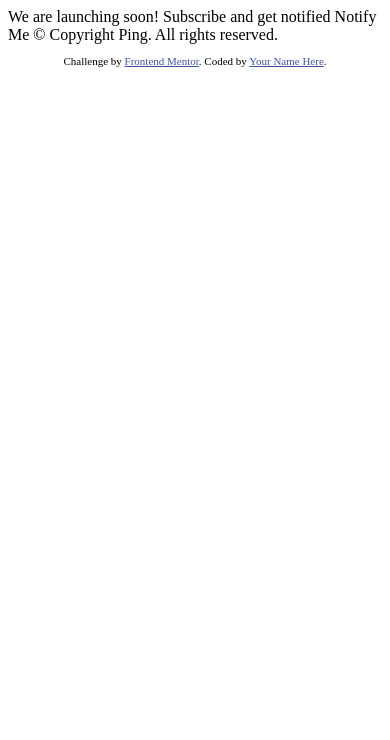
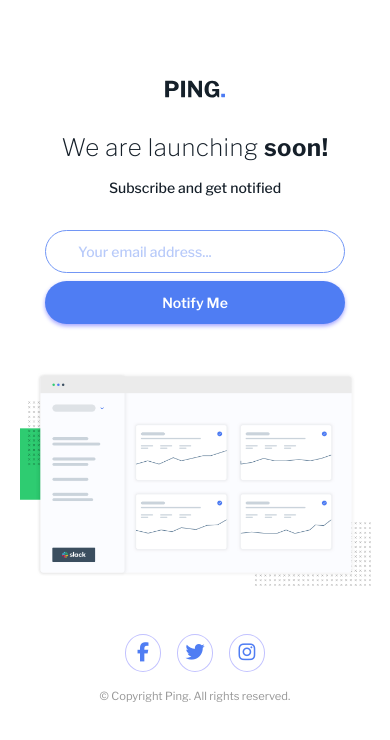
Before and after one commit to juliabush/ping-coming-soon-page, a plain HTML site: page index.html in a window 390 px wide. Drawn offline with nearby package versions, Linux system fonts and the light colour scheme.

Commit message:
made desktop and mobile versions

```diff
--- a/index.html
+++ b/index.html
@@ -5,30 +5,43 @@
   <meta name="viewport" content="width=device-width, initial-scale=1.0"> <!-- displays site properly based on user's device -->
 
   <link rel="icon" type="image/png" sizes="32x32" href="./images/favicon-32x32.png">
-
-  <title>Frontend Mentor | Ping coming soon page</title>
-
-  <!-- Feel free to remove these styles or customise in your own stylesheet 👍 -->
-  <style>
-    .attribution { font-size: 11px; text-align: center; }
-    .attribution a { color: hsl(228, 45%, 44%); }
-  </style>
+  <link rel="stylesheet" href="style.css">
+  <link href="https://cdnjs.cloudflare.com/ajax/libs/font-awesome/6.5.1/css/all.min.css" rel="stylesheet">
+  <title>Julia | Ping coming soon page</title>
+  <script src="main.js" defer></script>
 </head>
 <body>
-
-  We are launching soon!
-
-  Subscribe and get notified
-
-  Notify Me
-
-  &copy; Copyright Ping. All rights reserved.
-
+<main class="website__container">
+  <header class="website__logo">
+    <img src="images/logo.svg" alt="">
+  </header>
+  <h1 class="website__main-title">
+      We are launching<span class="main-title__accent"> soon!</span>
+  </h1>
+  <h2 class="website__sub-title">
+    Subscribe and get notified
+  </h2>
+  <div class="website__rectangle-spacing">
+    <form action="#" class="website__email-form">
+      <div class="email-form__container">
+        <input type="email" placeholder="Your email address...">
+      </div>
+    </form>
+    <button type="submit" class="website__submit-button">
+      Notify Me
+    </button>
+  </div>
+  <div class="website__main-image">
+    <img src="images/illustration-dashboard.png" alt="">
+  </div>
+  <div class="website__flex-icons">
+    <span class="icon__border"><i class="fa fa-circle fa-brands fa-facebook-f"></i></span>
+    <span class="icon__border"><i class="fa-brands fa-twitter"></i></span>
+    <span class="icon__border"><i class="fa-brands fa-instagram"></i></span>
+  </div>
   <footer>
-    <p class="attribution">
-      Challenge by <a href="https://www.frontendmentor.io?ref=challenge" target="_blank">Frontend Mentor</a>.
-      Coded by <a href="#">Your Name Here</a>.
-    </p>
+      &copy; Copyright Ping. All rights reserved.
   </footer>
+</main>
 </body>
 </html>
--- /dev/null
+++ b/main.js
@@ -0,0 +1,15 @@
+const form = document.querySelector('.website-email__form')
+const input = document.querySelector('.email-form__input')
+
+form.addEventListener('submit', (e) => {
+    let messages = []
+    if (input.value === '' || input.value == null ){
+        messages.push('Email Address is required')
+    }
+    e.preventDefault()
+})
+
+function validateEmail(email) {
+    const emailPattern = /^[^\s@]+@[^\s@]+\.[^\s@]+$/; // A basic email regex
+    return emailPattern.test(email);
+}
--- a/style.css
+++ b/style.css
@@ -0,0 +1,178 @@
+@import url('https://fonts.googleapis.com/css2?family=Libre+Franklin:ital,wght@0,100..900;1,100..900&display=swap');
+
+:root {
+    /* Fonts */
+    --ff-main: 'Libre Franklin';
+    --font-size: 1.25rem;
+    --fw-light: 200;
+    --fw-mid: 600;
+    --fw-bold: 700;
+
+    /* Colors */
+    --clr-primary-blue: hsl(223, 87%, 63%);
+    --clr-secondary-paleblue:  hsl(223, 100%, 88%);
+    --clr-secondary-lightred: hsl(354, 100%, 66%);
+    --clr-neutral-grey: hsl(0, 0%, 59%);
+    --clr-neutral-vdarkblue:  hsl(209, 33%, 12%);
+}
+/* 1. Use a more-intuitive box-sizing model */
+*, *::before, *::after {
+    box-sizing: border-box;
+  }
+
+  /* 2. Remove default margin */
+  * {
+    margin: 0;
+  }
+
+  body {
+    /* 3. Add accessible line-height */
+    line-height: 1.5;
+    /* 4. Improve text rendering */
+    -webkit-font-smoothing: antialiased;
+  }
+
+  /* 5. Improve media defaults */
+  img, picture, video, canvas, svg {
+    display: block;
+    max-width: 100%;
+  }
+
+  /* 6. Inherit fonts for form controls */
+  input, button, textarea, select {
+    font: inherit;
+  }
+
+  /* 7. Avoid text overflows */
+  p, h1, h2, h3, h4, h5, h6 {
+    overflow-wrap: break-word;
+  }
+
+  /* 8. Improve line wrapping */
+  p {
+    text-wrap: pretty;
+  }
+  h1, h2, h3, h4, h5, h6 {
+    text-wrap: balance;
+  }
+
+  /*
+    9. Create a root stacking context
+  */
+  #root, #__next {
+    isolation: isolate;
+  }
+  html {
+    height: 100%;
+  }
+  main {
+    display: grid;
+    justify-items: center;
+    font-family: var(--ff-main);
+  }
+  .website__logo {
+    margin-top: 5rem;
+    width: 60px;
+    margin-bottom: 2rem;
+  }
+  .website__main-title {
+    font-size: 1.5rem;
+    font-weight: var(--fw-light);
+    color: var(--clr-neutral-vdarkblue);
+    letter-spacing: .5px;
+    margin-bottom: .7rem;
+  }
+  span {
+    font-weight: var(--fw-bold);
+  }
+  .website__sub-title {
+    font-size: .875rem;
+    font-weight: 500;
+    color: var(--clr-neutral-vdarkblue);
+    margin-bottom: 2rem;
+  }
+.website__rectangle-spacing {
+    display: grid;
+    gap: .5rem;
+    width: 300px;
+    font-size: 0.875rem;
+}
+input {
+    width: 300px;
+    padding: .6rem;
+    padding-left: 2rem;
+    border-radius: 2rem;
+    border: 1px solid var(--clr-primary-blue);
+    opacity: 0.8;
+}
+input::placeholder {
+    color: var(--clr-primary-blue);
+    font-weight: 500;
+    opacity: 0.5;
+}
+button {
+    padding: .7rem;
+    border-radius: 2rem;
+    margin-bottom: 3rem;
+    border: transparent;
+    color: white;
+    background-color: var(--clr-primary-blue);
+    font-weight: var(--fw-mid);
+    box-shadow: 0px 2px 4px rgba(0, 0, 255, 0.37);
+}
+button:hover {
+    background-color: rgb(126, 164, 221);
+}
+.website__main-image {
+    width: 90%;
+    margin-bottom: 3rem;
+}
+.website__flex-icons {
+    display: flex;
+    gap: 1rem;
+    margin-bottom: 1rem;
+    place-content: center;
+}
+i {
+    color: var(--clr-primary-blue);
+    font-size: 1.2rem;
+    cursor: pointer;
+}
+i:hover {
+    color: rgb(126, 164, 221);
+}
+.website__flex-icons span {
+    display: flex;
+    align-content: center;
+    justify-content: center;
+    width: 36px;
+    padding: .5rem;
+    border-radius: 50%;
+    border: 1px solid rgba(89, 89, 255, 0.363);
+}
+footer {
+    font-size: 0.7rem;
+    color: var(--clr-neutral-grey);
+    margin-bottom: 3rem;
+}
+@media (min-width:600px) {
+    .website__rectangle-spacing {
+        display: grid;
+        grid-template-columns: 1fr 1fr;
+        place-content: center;
+        gap: .5rem;
+        width: 300px;
+        font-size: 0.875rem;
+    }
+    button {
+        width: 200px;
+        padding: .7rem;
+        border-radius: 2rem;
+        margin-bottom: 3rem;
+        border: transparent;
+        color: white;
+        background-color: var(--clr-primary-blue);
+        font-weight: var(--fw-mid);
+        box-shadow: 0px 2px 4px rgba(0, 0, 255, 0.37);
+    }
+}
```
